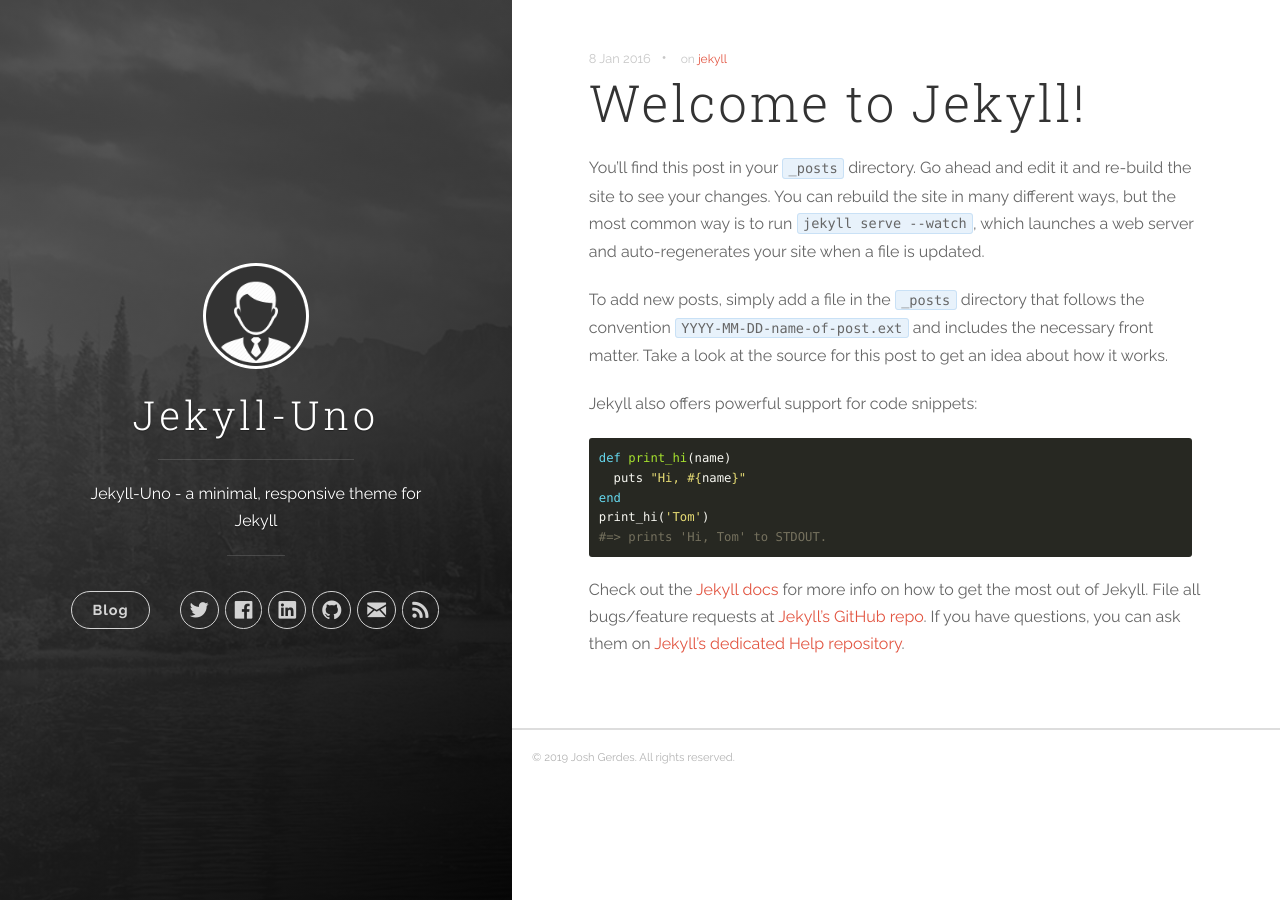
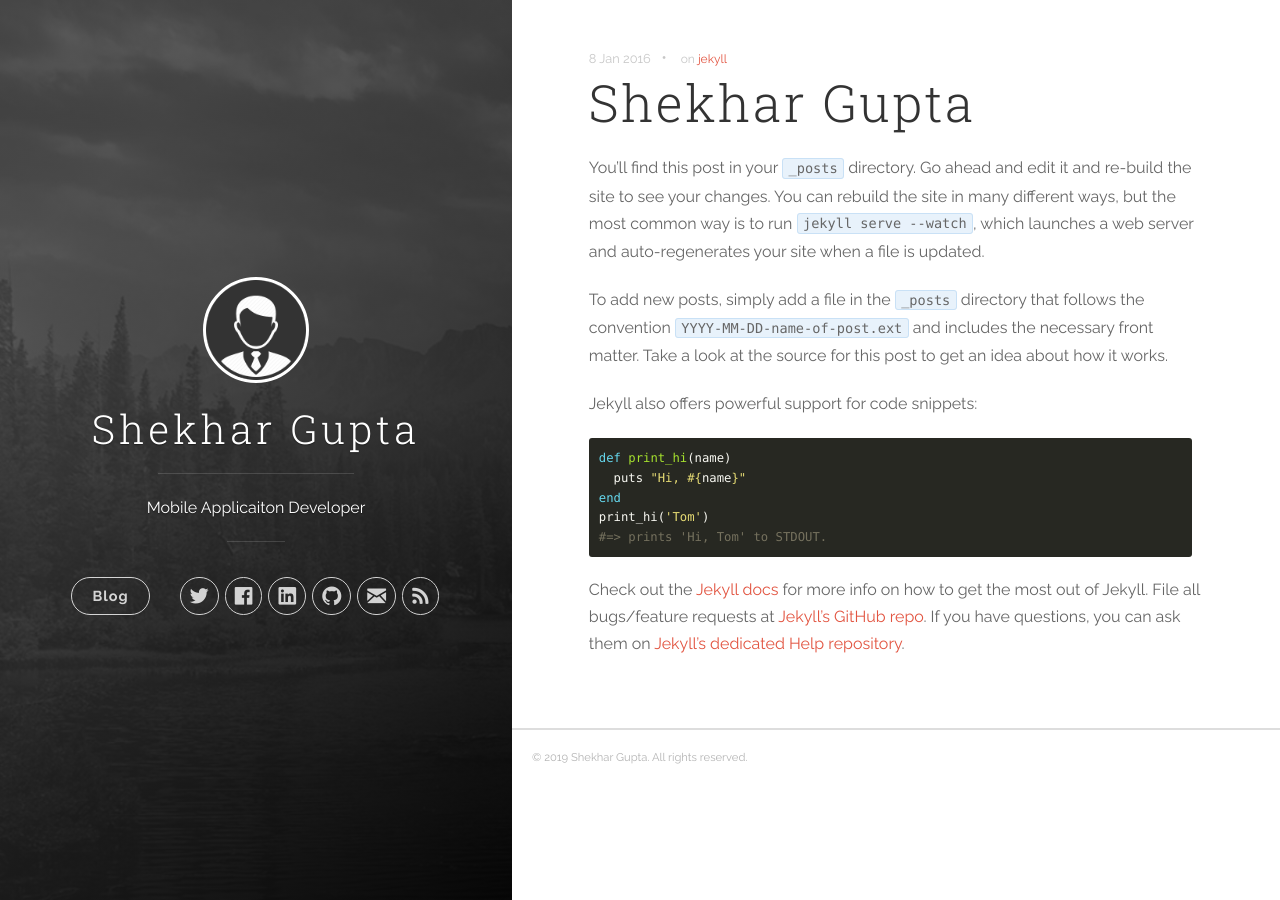
Before and after one commit to theshekhargupta/Portfolio, a Jekyll site: the page built from _posts/2016-01-08-welcome-to-jekyll.markdown, in a window 1280 px wide. Built offline with Jekyll 4.4.1, drawn with Linux system fonts in a browser that asks for light colours.

Commit message:
Updated config files

```diff
--- a/_config.yml
+++ b/_config.yml
@@ -1,18 +1,18 @@
 # Site settings
-title: Jekyll-Uno
-description: 'Jekyll-Uno - a minimal, responsive theme for Jekyll'
-url: 'http://joshgerdes.com/jekyll-uno'
+title: Shekhar Gupta
+description: 'Mobile Applicaiton Developer'
+url: ''
 baseurl: '/jekyll-uno'
 # google_analytics: 'UA-XXXXXX-X'
 # disqus_shortname: 'your-disqus-name'
 
 author:
-  name: 'Josh Gerdes'
-  email: josh@joshgerdes.com
-  twitter_username: joshgerdes
-  facebook_username: joshgerdes
-  github_username:  joshgerdes
-  linkedin_username:  joshgerdes
+  name: 'Shekhar Gupta'
+  email: theshekhargupta@gmail.com
+  twitter_username: iamshekhargupta
+  facebook_username: theshekhargupta
+  github_username:  theshekhargupta
+  linkedin_username:  guptashekhar
 
 defaults:
   -
--- a/_posts/2016-01-08-welcome-to-jekyll.markdown
+++ b/_posts/2016-01-08-welcome-to-jekyll.markdown
@@ -1,5 +1,5 @@
 ---
-title:  "Welcome to Jekyll!"
+title:  "Shekhar Gupta"
 date:   2016-01-08 15:04:23
 categories: [jekyll]
 tags: [jekyll]
```
Also changed, not shown: 6 other files.
